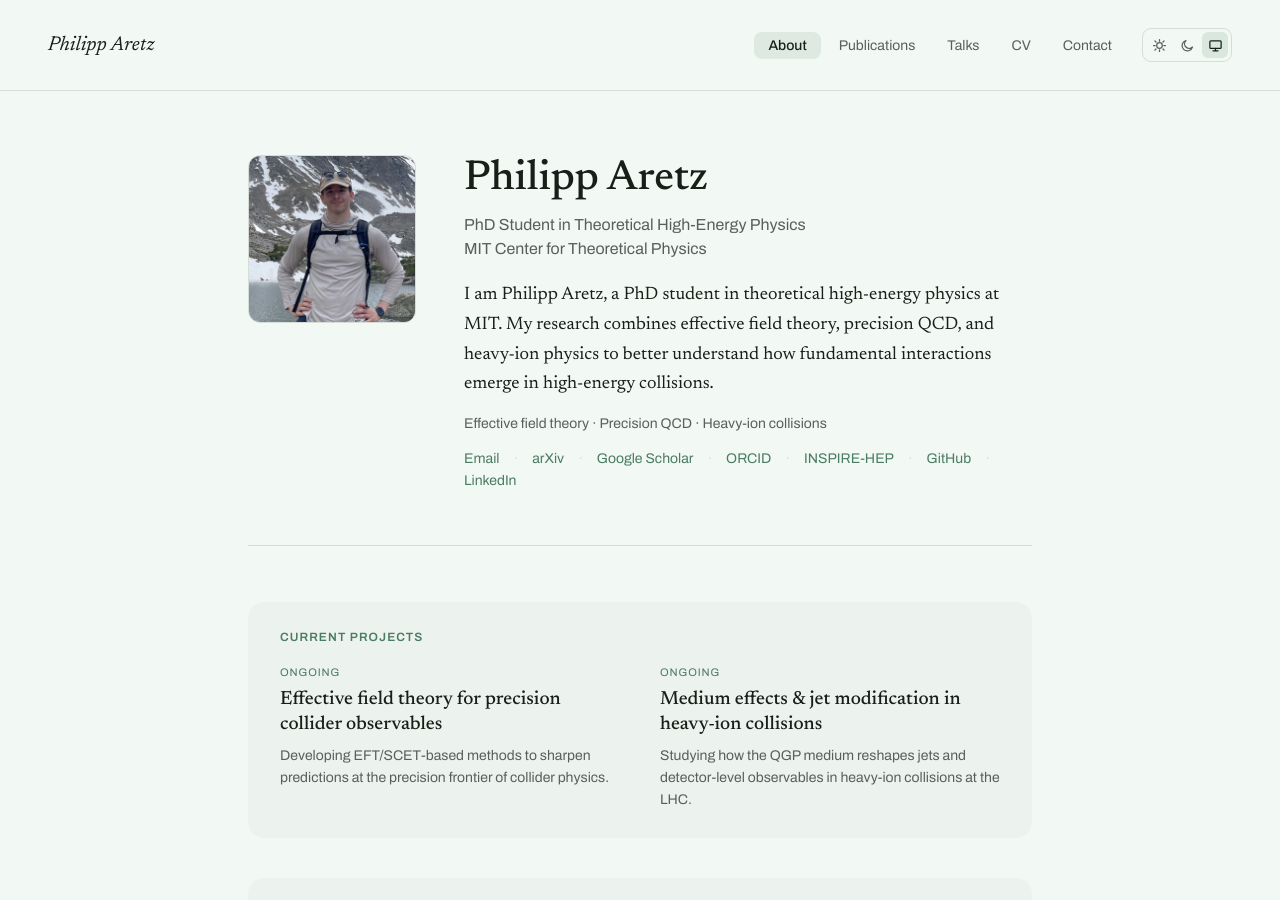
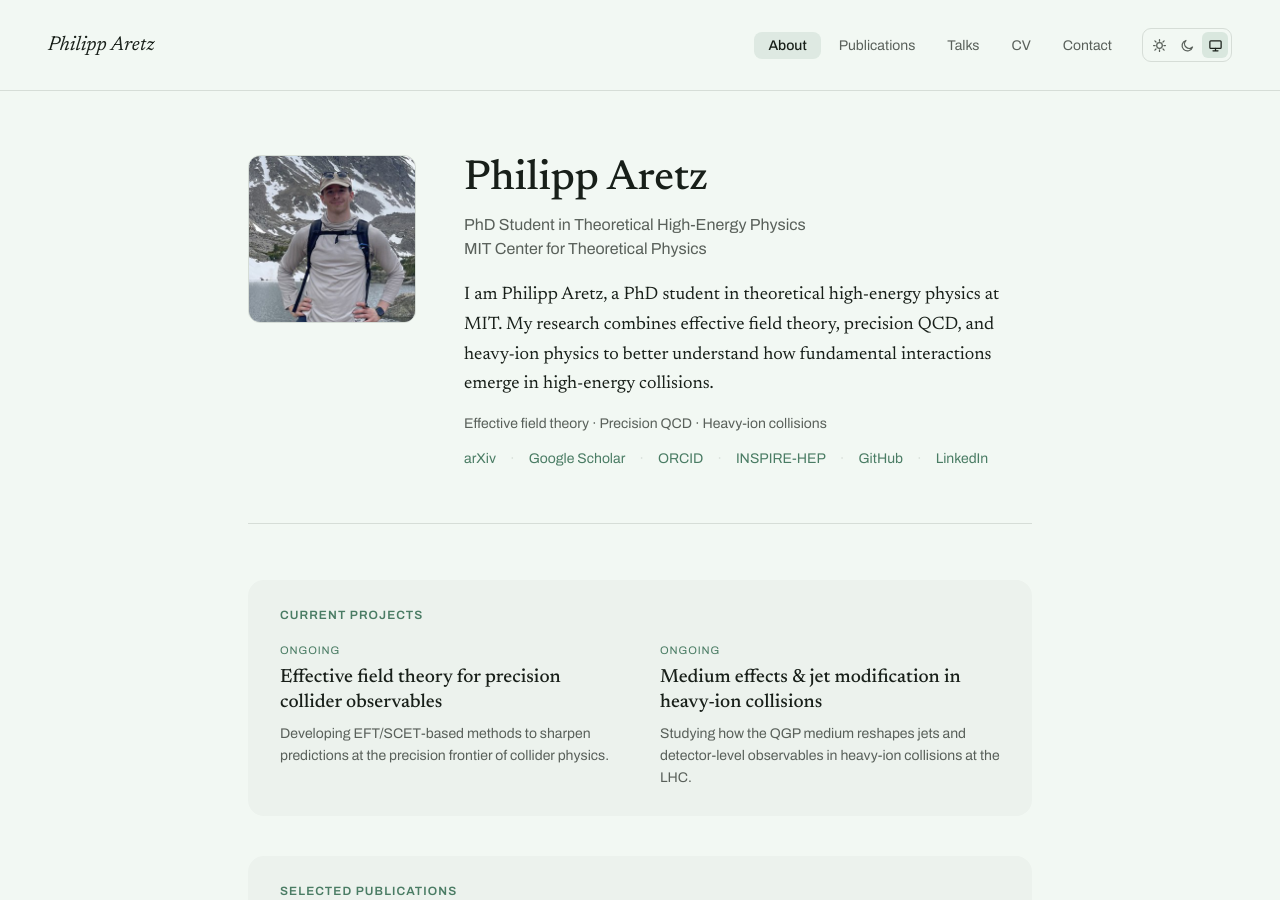
Before and after one commit to philaretz/philaretz.github.io, a Jekyll site: the page built from _pages/about.md, in a window 1280 px wide and 900 px high. Built offline with Jekyll 4.4.1, drawn with Linux system fonts in a browser that asks for light colours; a script that is not in the unit is left out.

Commit message:
Remove email from Home, obfuscate it everywhere else (#25)
Home page: dropped the "Email" link from the link-row — it's already
one click away via Contact.

Every remaining place the email appears (Contact page's display text
and mailto link, /cv/ page's contact line, the legacy /cv-json/ page's
contact block, and the old theme's author-profile sidebar link, which
a couple of orphaned academicpages demo pages still render) now reads
from a new site.data.contact.email_obfuscated value instead of
site.author.email — the address HTML-entity-encoded character by
character, so it decodes correctly in a browser (both as visible text
and inside a mailto: href) but never appears as a scrapable plain-text
string in the published HTML source.

Verified: grepped every _pages/_includes/_layouts template for the
literal address after the change — the only remaining occurrence is in
_data/contact.yml's own explanatory comment, which isn't served as
site output.

Co-authored-by: Claude Sonnet 5 <noreply@anthropic.com>

```diff
--- a/_includes/author-profile.html
+++ b/_includes/author-profile.html
@@ -34,7 +34,7 @@
         <li><a href="{{ author.uri }}"><i class="fas fa-fw fa-link icon-pad-right" aria-hidden="true"></i>{{ site.data.ui-text[site.locale].website_label | default: "Website" }}</a></li>
       {% endif %}
       {% if author.email %}
-        <li><a href="mailto:{{ author.email }}"><i class="fas fa-fw fa-envelope icon-pad-right" aria-hidden="true"></i>{{ site.data.ui-text[site.locale].email_label | default: "Email" }}</a></li>
+        <li><a href="mailto:{{ site.data.contact.email_obfuscated }}"><i class="fas fa-fw fa-envelope icon-pad-right" aria-hidden="true"></i>{{ site.data.ui-text[site.locale].email_label | default: "Email" }}</a></li>
       {% endif %}
 
       <!-- Font Awesome and Academicons icons / Academic websites -->
--- a/_includes/cv-template.html
+++ b/_includes/cv-template.html
@@ -11,7 +11,7 @@
     <div class="cv-contact">
       {% if cv.basics.email %}
       <div class="cv-contact-item">
-        <i class="fas fa-envelope"></i> {{ cv.basics.email }}
+        <i class="fas fa-envelope"></i> {{ site.data.contact.email_obfuscated }}
       </div>
       {% endif %}
 
--- a/_pages/about.md
+++ b/_pages/about.md
@@ -15,7 +15,6 @@ redirect_from:
     <p class="bio">I am Philipp Aretz, a PhD student in theoretical high-energy physics at MIT. My research combines effective field theory, precision QCD, and heavy-ion physics to better understand how fundamental interactions emerge in high-energy collisions.</p>
     <p class="interests">Effective field theory &middot; Precision QCD &middot; Heavy-ion collisions</p>
     <div class="link-row">
-      <a href="mailto:{{ site.author.email }}">Email</a><span class="dot">&middot;</span>
       {% if site.author.arxiv %}<a href="{{ site.author.arxiv }}">arXiv</a><span class="dot">&middot;</span>{% endif %}
       {% if site.author.googlescholar %}<a href="{{ site.author.googlescholar }}">Google Scholar</a><span class="dot">&middot;</span>{% endif %}
       {% if site.author.orcid %}<a href="{{ site.author.orcid }}">ORCID</a><span class="dot">&middot;</span>{% endif %}
```
Also changed, not shown: _data/contact.yml (added, +7 -0 lines), _pages/contact.md (+1 -1 lines), _pages/cv.md (+1 -1 lines).
